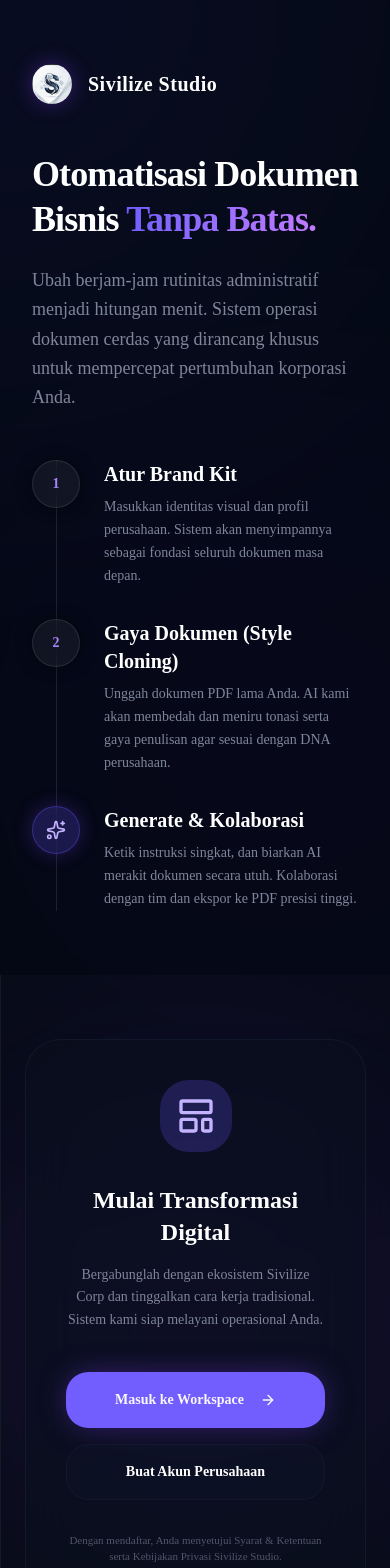
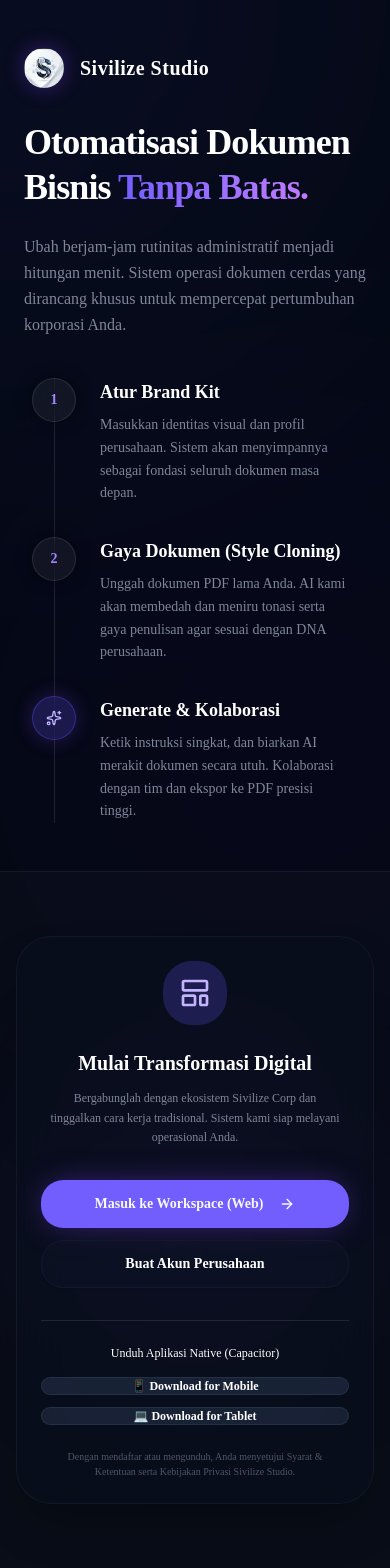
Before and after one commit to muhamadadrian210-debug/Sivilize-Studio, a Next.js app: page / in a window 390 px wide. Shown: the top 1568 px of the page. Built offline with nearby package versions, Linux system fonts and the light colour scheme.

Commit message:
fix: restore scrolling, improve mobile responsiveness, and add Capacitor download options

```diff
--- a/src/app/layout.tsx
+++ b/src/app/layout.tsx
@@ -90,7 +90,7 @@ export default function RootLayout({
       lang="id"
       className={`${geistSans.variable} ${geistMono.variable} dark h-full antialiased`}
     >
-      <body className="bg-background text-foreground min-h-full overflow-hidden">
+      <body className="bg-background text-foreground min-h-full">
         {children}
       </body>
     </html>
--- a/src/app/page.tsx
+++ b/src/app/page.tsx
@@ -44,7 +44,7 @@ export default function GatekeeperPage() {
             animate={{ opacity: 1, scale: 1, filter: 'blur(0px)' }}
             exit={{ opacity: 0, scale: 1.05, filter: 'blur(10px)' }}
             transition={{ duration: 0.8, ease: 'easeOut' }}
-            className="z-10 flex min-h-screen w-full flex-col items-center justify-center"
+            className="pt-safe z-10 flex min-h-screen w-full flex-col items-center justify-center"
           >
             <div className="relative">
               <div className="absolute -inset-4 rounded-full bg-violet-500/20 blur-xl"></div>
@@ -56,7 +56,7 @@ export default function GatekeeperPage() {
                 className="relative mb-6 h-28 w-28 rounded-3xl object-cover shadow-[0_0_60px_rgba(124,58,237,0.5)]"
               />
             </div>
-            <h1 className="text-4xl font-extrabold tracking-tight text-white md:text-5xl">
+            <h1 className="text-center text-4xl font-extrabold tracking-tight text-white md:text-5xl">
               Sivilize Studio
             </h1>
             <motion.div
@@ -69,16 +69,16 @@ export default function GatekeeperPage() {
         ) : (
           <div
             key="content"
-            className="z-10 flex min-h-screen w-full flex-col lg:flex-row"
+            className="z-10 flex min-h-screen w-full flex-col pt-12 pt-[env(safe-area-inset-top,3rem)] md:pt-16 lg:flex-row lg:pt-0"
           >
             {/* Left Column: Educational & Value Proposition */}
             <motion.div
               initial={{ opacity: 0, x: -50 }}
               animate={{ opacity: 1, x: 0 }}
               transition={{ duration: 0.8, ease: 'easeOut' }}
-              className="flex w-full flex-col justify-center px-8 py-16 lg:w-1/2 lg:px-20 xl:px-32"
+              className="flex w-full flex-col justify-center px-6 py-12 md:px-12 lg:w-1/2 lg:px-20 xl:px-32"
             >
-              <div className="mb-12 flex items-center gap-4">
+              <div className="mb-8 flex items-center gap-4 md:mb-12">
                 <Image
                   src="/logo.jpg"
                   alt="Sivilize Studio Logo"
@@ -92,28 +92,28 @@ export default function GatekeeperPage() {
               </div>
 
               <h2 className="mb-6 text-4xl leading-tight font-extrabold tracking-tight text-white lg:text-5xl xl:text-6xl">
-                Otomatisasi Dokumen Bisnis{' '}
+                Otomatisasi Dokumen Bisnis <br className="hidden md:block" />
                 <span className="text-gradient-primary">Tanpa Batas.</span>
               </h2>
 
-              <p className="text-muted-foreground mb-12 max-w-lg text-lg leading-relaxed">
+              <p className="text-muted-foreground mb-10 max-w-lg text-base leading-relaxed md:text-lg">
                 Ubah berjam-jam rutinitas administratif menjadi hitungan menit.
                 Sistem operasi dokumen cerdas yang dirancang khusus untuk
                 mempercepat pertumbuhan korporasi Anda.
               </p>
 
               {/* Feature Stepper */}
-              <div className="relative flex flex-col gap-8 before:absolute before:inset-y-0 before:left-6 before:w-px before:bg-white/10">
+              <div className="relative ml-2 flex flex-col gap-8 before:absolute before:inset-y-0 before:left-[1.375rem] before:w-px before:bg-white/10 md:ml-0">
                 {/* Step 1 */}
                 <div className="relative flex items-start gap-6">
-                  <div className="z-10 flex h-12 w-12 shrink-0 items-center justify-center rounded-2xl border border-white/10 bg-white/5 shadow-[0_0_15px_rgba(0,0,0,0.5)] backdrop-blur-md">
+                  <div className="z-10 flex h-11 w-11 shrink-0 items-center justify-center rounded-2xl border border-white/10 bg-white/5 shadow-[0_0_15px_rgba(0,0,0,0.5)] backdrop-blur-md md:h-12 md:w-12">
                     <span className="text-sm font-bold text-violet-400">1</span>
                   </div>
                   <div>
-                    <h3 className="mb-2 text-xl font-semibold text-white">
+                    <h3 className="mb-2 text-lg font-semibold text-white md:text-xl">
                       Atur Brand Kit
                     </h3>
-                    <p className="text-muted-foreground text-sm leading-relaxed">
+                    <p className="text-muted-foreground pr-4 text-sm leading-relaxed">
                       Masukkan identitas visual dan profil perusahaan. Sistem
                       akan menyimpannya sebagai fondasi seluruh dokumen masa
                       depan.
@@ -123,14 +123,14 @@ export default function GatekeeperPage() {
 
                 {/* Step 2 */}
                 <div className="relative flex items-start gap-6">
-                  <div className="z-10 flex h-12 w-12 shrink-0 items-center justify-center rounded-2xl border border-white/10 bg-white/5 shadow-[0_0_15px_rgba(0,0,0,0.5)] backdrop-blur-md">
+                  <div className="z-10 flex h-11 w-11 shrink-0 items-center justify-center rounded-2xl border border-white/10 bg-white/5 shadow-[0_0_15px_rgba(0,0,0,0.5)] backdrop-blur-md md:h-12 md:w-12">
                     <span className="text-sm font-bold text-violet-400">2</span>
                   </div>
                   <div>
-                    <h3 className="mb-2 text-xl font-semibold text-white">
+                    <h3 className="mb-2 text-lg font-semibold text-white md:text-xl">
                       Gaya Dokumen (Style Cloning)
                     </h3>
-                    <p className="text-muted-foreground text-sm leading-relaxed">
+                    <p className="text-muted-foreground pr-4 text-sm leading-relaxed">
                       Unggah dokumen PDF lama Anda. AI kami akan membedah dan
                       meniru tonasi serta gaya penulisan agar sesuai dengan DNA
                       perusahaan.
@@ -140,14 +140,14 @@ export default function GatekeeperPage() {
 
                 {/* Step 3 */}
                 <div className="relative flex items-start gap-6">
-                  <div className="bg-primary/20 border-primary/30 z-10 flex h-12 w-12 shrink-0 items-center justify-center rounded-2xl border shadow-[0_0_20px_rgba(124,58,237,0.3)] backdrop-blur-md">
-                    <Sparkles className="h-5 w-5 text-violet-300" />
+                  <div className="bg-primary/20 border-primary/30 z-10 flex h-11 w-11 shrink-0 items-center justify-center rounded-2xl border shadow-[0_0_20px_rgba(124,58,237,0.3)] backdrop-blur-md md:h-12 md:w-12">
+                    <Sparkles className="h-4 w-4 text-violet-300 md:h-5 md:w-5" />
                   </div>
                   <div>
-                    <h3 className="mb-2 text-xl font-semibold text-white">
+                    <h3 className="mb-2 text-lg font-semibold text-white md:text-xl">
                       Generate & Kolaborasi
                     </h3>
-                    <p className="text-muted-foreground text-sm leading-relaxed">
+                    <p className="text-muted-foreground pr-4 text-sm leading-relaxed">
                       Ketik instruksi singkat, dan biarkan AI merakit dokumen
                       secara utuh. Kolaborasi dengan tim dan ekspor ke PDF
                       presisi tinggi.
@@ -162,36 +162,36 @@ export default function GatekeeperPage() {
               initial={{ opacity: 0, x: 50 }}
               animate={{ opacity: 1, x: 0 }}
               transition={{ duration: 0.8, delay: 0.2, ease: 'easeOut' }}
-              className="relative flex w-full flex-col items-center justify-center overflow-hidden border-l border-white/5 bg-white/[0.02] px-6 py-16 lg:w-1/2"
+              className="relative flex w-full flex-col items-center justify-center overflow-hidden border-t border-white/5 bg-white/[0.02] px-4 py-16 lg:w-1/2 lg:border-t-0 lg:border-l"
             >
               {/* Subtle ambient glow in the right panel */}
-              <div className="pointer-events-none absolute top-1/2 left-1/2 h-[500px] w-[500px] -translate-x-1/2 -translate-y-1/2 rounded-full bg-violet-600/10 blur-[100px]"></div>
+              <div className="pointer-events-none absolute top-1/2 left-1/2 h-[300px] w-[300px] -translate-x-1/2 -translate-y-1/2 rounded-full bg-violet-600/10 blur-[80px] md:h-[500px] md:w-[500px] md:blur-[100px]"></div>
 
-              <div className="glass-card relative z-10 flex w-full max-w-md flex-col items-center rounded-3xl p-10 text-center">
-                <div className="bg-primary/20 mb-8 rounded-2xl p-4">
-                  <LayoutTemplate className="h-10 w-10 text-violet-300" />
+              <div className="glass-card relative z-10 flex w-full max-w-md flex-col items-center rounded-3xl p-6 text-center md:p-10">
+                <div className="bg-primary/20 mb-6 rounded-2xl p-4 md:mb-8">
+                  <LayoutTemplate className="h-8 w-8 text-violet-300 md:h-10 md:w-10" />
                 </div>
 
-                <h2 className="mb-4 text-2xl font-bold text-white">
+                <h2 className="mb-3 text-xl font-bold text-white md:mb-4 md:text-2xl">
                   Mulai Transformasi Digital
                 </h2>
-                <p className="text-muted-foreground mb-10 text-sm leading-relaxed">
+                <p className="text-muted-foreground mb-8 px-2 text-xs leading-relaxed md:mb-10 md:text-sm">
                   Bergabunglah dengan ekosistem Sivilize Corp dan tinggalkan
                   cara kerja tradisional. Sistem kami siap melayani operasional
                   Anda.
                 </p>
 
-                <div className="flex w-full flex-col gap-4">
+                <div className="flex w-full flex-col gap-3 md:gap-4">
                   <Link
                     href="/dashboard"
                     className={buttonVariants({
                       size: 'lg',
                       className:
-                        'group h-14 w-full rounded-xl text-base font-semibold shadow-[0_0_30px_-5px_rgba(124,58,237,0.5)]',
+                        'group h-12 w-full rounded-xl text-sm font-semibold shadow-[0_0_30px_-5px_rgba(124,58,237,0.5)] md:h-14 md:text-base',
                     })}
                   >
-                    Masuk ke Workspace
-                    <ArrowRight className="ml-2 h-5 w-5 transition-transform group-hover:translate-x-1" />
+                    Masuk ke Workspace (Web)
+                    <ArrowRight className="ml-2 h-4 w-4 transition-transform group-hover:translate-x-1 md:h-5 md:w-5" />
                   </Link>
 
                   <Link
@@ -200,16 +200,40 @@ export default function GatekeeperPage() {
                       variant: 'outline',
                       size: 'lg',
                       className:
-                        'h-14 w-full rounded-xl border-white/10 bg-white/5 text-base font-semibold text-white hover:bg-white/10 hover:text-white',
+                        'h-12 w-full rounded-xl border-white/10 bg-white/5 text-sm font-semibold text-white hover:bg-white/10 hover:text-white md:h-14 md:text-base',
                     })}
                   >
                     Buat Akun Perusahaan
                   </Link>
                 </div>
 
-                <p className="text-muted-foreground/60 mt-8 text-[11px]">
-                  Dengan mendaftar, Anda menyetujui Syarat & Ketentuan serta
-                  Kebijakan Privasi Sivilize Studio.
+                <div className="mt-8 w-full border-t border-white/10 pt-6">
+                  <p className="mb-4 text-xs font-medium text-white">
+                    Unduh Aplikasi Native (Capacitor)
+                  </p>
+                  <div className="flex w-full flex-col gap-3 sm:flex-row">
+                    <button
+                      className="flex h-10 flex-1 items-center justify-center rounded-lg border border-slate-700/50 bg-slate-800/80 text-xs font-semibold text-white transition-colors hover:bg-slate-700"
+                      onClick={() =>
+                        alert('Mengunduh APK untuk Mobile (Smartphone)...')
+                      }
+                    >
+                      📱 Download for Mobile
+                    </button>
+                    <button
+                      className="flex h-10 flex-1 items-center justify-center rounded-lg border border-slate-700/50 bg-slate-800/80 text-xs font-semibold text-white transition-colors hover:bg-slate-700"
+                      onClick={() =>
+                        alert('Mengunduh APK untuk Tablet/iPad...')
+                      }
+                    >
+                      💻 Download for Tablet
+                    </button>
+                  </div>
+                </div>
+
+                <p className="text-muted-foreground/60 mt-6 px-4 text-[10px] md:text-[11px]">
+                  Dengan mendaftar atau mengunduh, Anda menyetujui Syarat &
+                  Ketentuan serta Kebijakan Privasi Sivilize Studio.
                 </p>
               </div>
             </motion.div>
```
